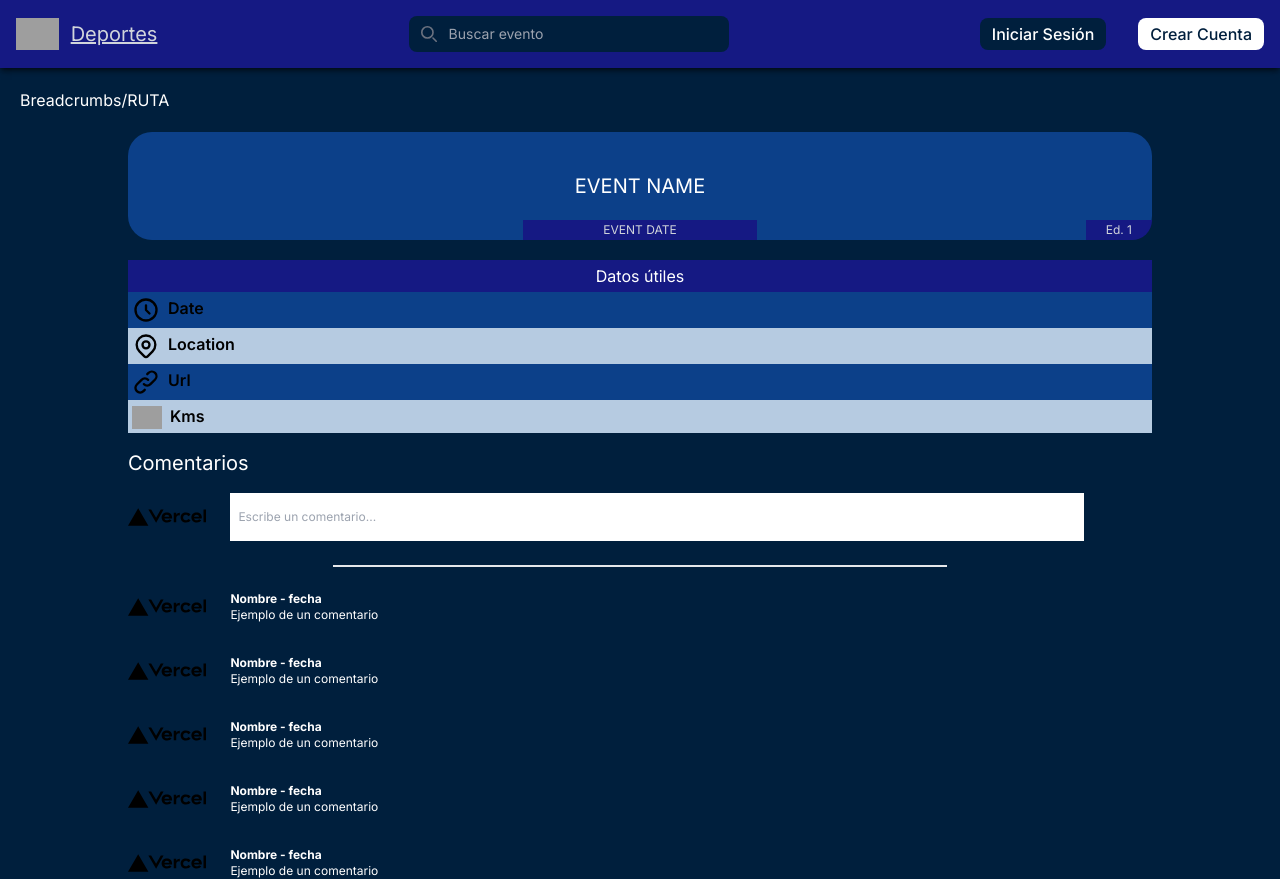
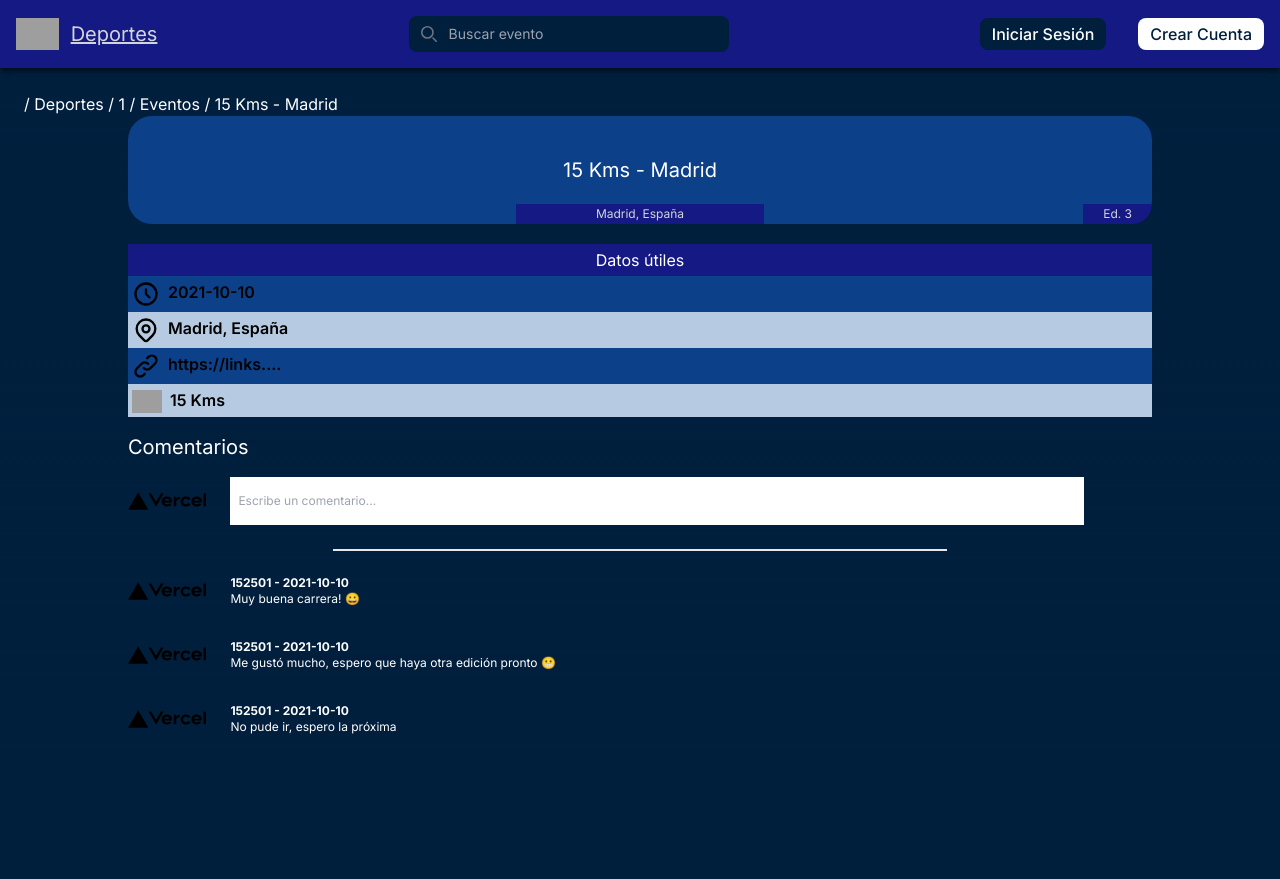
Before and after one commit to NahuelNGomez/Medalgram, a Next.js app in the folder src/frontend/medalgram/: page /sports/1/events/1 in a window 1280 px wide. After the commit the page ends 800 px from the top, so only its background shows below. Built offline with nearby package versions, Linux system fonts and the light colour scheme; grey boxes are pictures that could not be loaded.

Commit message:
add sports; events & comments mock

```diff
--- a/src/frontend/medalgram/src/app/sports/[id]/events/[id2]/page.tsx
+++ b/src/frontend/medalgram/src/app/sports/[id]/events/[id2]/page.tsx
@@ -1,24 +1,62 @@
+"use client"
 import Comments from "@/components/Comments";
 import NavegationBar from "@/components/NavegationBar";
 import PreviewEvent from "@/components/PreviewEvent";
+import Breadcrumbs from "@/components/Breadcrumbs";
 import Image from "next/image";
+import { useRouter } from "next/navigation";
+import { useEffect, useState } from "react";
+import { oneEventMock } from "@/objects/mocks/mock";
+import NavegationBarLogged from "@/components/NavegationBarLogged";
+
+interface SportProps {
+    params: { id: number, id2: number }
+}
+
+export default function Page({ params: { id, id2 } }: SportProps) {
+    const [event, setEvent] = useState<any>([]);
+    const [logged, setLogged] = useState(false);
+    // Params -> id de evento
+    // fetch events/{id_event}
+    // fetch events/{id_event}/comments
+
+    useEffect(() => {
+        setEvent(oneEventMock())
+    }, [])
 
 
+    const breadcrumb = [
+        {
+            title: 'Deportes',
+            url: '/sports'
+        },
+        {
+            title: id + ' / Eventos',
+            url: '/sports/' + id + '/events'
+        },
+        {
+            title: event.name,
+            url: '/sports/' + id + '/events' + id2
+        }
+    ];
 
-export default function Page({ params } :any) {
-
-    const {slug} = params;
-
+    useEffect(() => {
+        if (document === undefined) return;
+        if (document.cookie === 'username=True') {
+            setLogged(true);
+        }
+    }, [])
     return (
+        <main>
+            {
+                logged === true ? <NavegationBarLogged /> : <NavegationBar />
+            }
+            <Breadcrumbs items={breadcrumb} />
             <section className="flex flex-col justify-center items-center">
-            <NavegationBar />
-            <div className="flex flex-wrap justify-between p-5 w-full ">
-                <p>Breadcrumbs/RUTA</p>
-            </div>
                 <article className="flex flex-col bg-dark2/50 justify-center items-center w-4/5 py-10 relative rounded-3xl">
-                <h2 className="text-xl">EVENT NAME</h2>
-                <div className="absolute px-20 py-0.5 text-gray-300 text-xs bg-dark1 bottom-0 ">EVENT DATE</div>
-                <div className="absolute px-5 py-0.5 text-gray-300 text-xs bg-dark1 ml-4 bottom-0 right-0 rounded-br-3xl">Ed. 1</div>
+                    <h2 className="text-xl">{event.name}</h2>
+                    <div className="absolute px-20 py-0.5 text-gray-300 text-xs bg-dark1 bottom-0 ">{event.location}</div>
+                    <div className="absolute px-5 py-0.5 text-gray-300 text-xs bg-dark1 ml-4 bottom-0 right-0 rounded-br-3xl">Ed. {event.edition}</div>
                 </article>
                 <table className="w-4/5 mt-5">
                     <thead>
@@ -32,7 +70,7 @@ export default function Page({ params } :any) {
                                 <svg className=" inline mr-2 h-7 w-7 text-black" fill="none" viewBox="0 0 24 24" stroke="currentColor">
                                     <path stroke-linecap="round" stroke-linejoin="round" stroke-width="2" d="M12 8v4l3 3m6-3a9 9 0 11-18 0 9 9 0 0118 0z" />
                                 </svg>
-                            Date
+                                {event.date}
                             </td>
                         </tr>
                         <tr className="bg-dark3 text-black font-semibold">
@@ -41,7 +79,7 @@ export default function Page({ params } :any) {
                                     <path stroke-linecap="round" stroke-linejoin="round" stroke-width="2" d="M17.657 16.657L13.414 20.9a1.998 1.998 0 01-2.827 0l-4.244-4.243a8 8 0 1111.314 0z" />
                                     <path stroke-linecap="round" stroke-linejoin="round" stroke-width="2" d="M15 11a3 3 0 11-6 0 3 3 0 016 0z" />
                                 </svg>
-                            Location
+                                {event.location}
                             </td>
                         </tr>
                         <tr className="bg-dark2/50 text-black font-semibold">
@@ -49,13 +87,13 @@ export default function Page({ params } :any) {
                                 <svg className="inline mr-2 h-7 w-7" fill="none" viewBox="0 0 24 24" stroke="currentColor">
                                     <path stroke-linecap="round" stroke-linejoin="round" stroke-width="2" d="M13.828 10.172a4 4 0 00-5.656 0l-4 4a4 4 0 105.656 5.656l1.102-1.101m-.758-4.899a4 4 0 005.656 0l4-4a4 4 0 00-5.656-5.656l-1.1 1.1" />
                                 </svg>
-                            Url
+                                {event.url}
                             </td>
                         </tr>
                         <tr className="bg-dark3 text-black font-semibold">
                             <td className="p-1">
                                 <Image className="inline  mr-2" src="/distance.png" width={30} height={30} alt={""} />
-                            Kms
+                                {event.kms} Kms
                             </td>
                         </tr>
 
@@ -69,7 +107,7 @@ export default function Page({ params } :any) {
             </section>
 
 
-
+        </main>
 
     );
 }
--- a/src/frontend/medalgram/src/app/sports/[id]/events/page.tsx
+++ b/src/frontend/medalgram/src/app/sports/[id]/events/page.tsx
@@ -22,8 +22,8 @@ export default function Page({ params: { id } }: SportProps) {
             url: '/sports'
         },
         {
-            title: 1 + ' / Eventos',
-            url: '/sports/' + 1 + '/events'
+            title: id + ' / Eventos',
+            url: '/sports/' + id + '/events'
         }
     ];
 
@@ -47,6 +47,7 @@ export default function Page({ params: { id } }: SportProps) {
                 return (
                     <PreviewEvent
                         key={event.id}
+                        idSport={id}
                         id={event.id}
                         name={event.name}
                         location={event.location}
--- a/src/frontend/medalgram/src/app/sports/page.tsx
+++ b/src/frontend/medalgram/src/app/sports/page.tsx
@@ -61,6 +61,7 @@ export default function Sports() {
             return (
               <Sport
                 key={sport.id}
+                id={sport.id}
                 title={sport.name}
                 description={sport.description}
               />
--- a/src/frontend/medalgram/src/components/Comment.tsx
+++ b/src/frontend/medalgram/src/components/Comment.tsx
@@ -1,13 +1,13 @@
 import Image from "next/image";
 
-export default function Comment() {
+export default function Comment({id, content, date, idRunner}:any) {
 
     return (
         <article className="flex flex-wrap">
             <Image className="inline pr-6 w-[10%]" src="/vercel.svg" width={50} height={50} alt={""} />
             <div className="flex flex-col ">
-                <strong>Nombre - fecha </strong>
-                <p>Ejemplo de un comentario </p>
+                <strong>{idRunner} - {date} </strong>
+                <p>{content}</p>
             </div>
         </article>
     )
--- a/src/frontend/medalgram/src/components/Comments.tsx
+++ b/src/frontend/medalgram/src/components/Comments.tsx
@@ -1,8 +1,10 @@
 import Image from "next/image";
 import Comment from "@/components/Comment";
+import { commentsMock } from "@/objects/mocks/mock";
 
 export default function Comments() {
 
+    const comments = commentsMock();
 
 
     return (
@@ -16,11 +18,13 @@ export default function Comments() {
             <div className="border my-6 w-[60%]"></div>
             </div>
             <div className="flex flex-col gap-8 text-xs">
-            <Comment/>
-            <Comment/>
-            <Comment/>
-            <Comment/>
-            <Comment/>
+                {
+                    comments.map((comment:any) => {
+                        return (
+                            <Comment key={comment.id} content={comment.content} date={comment.date} idRunner={comment.idRunner}/>
+                        )
+                    })
+                }
             </div>
 
 
--- a/src/frontend/medalgram/src/components/PreviewEvent.tsx
+++ b/src/frontend/medalgram/src/components/PreviewEvent.tsx
@@ -3,7 +3,7 @@ import Breadcrumbs from "./Breadcrumbs";
 
 
 
-export default function PreviewEvent({ id, name, location, date }: any) {
+export default function PreviewEvent({ idSport, id, name, location, date }: any) {
 
     return (
 
@@ -16,7 +16,7 @@ export default function PreviewEvent({ id, name, location, date }: any) {
                     <p>Lugar: {location}</p>
                 </div>
                 <div className="flex justify-center items-center py-4">
-                    <Link href={`/sports/` + 2 + '/events/' + 1} className="nav-link link-body-emphasis active" aria-current="page">
+                    <Link href={`/sports/` + idSport + '/events/' + id} className="nav-link link-body-emphasis active" aria-current="page">
                         <div className="flex flex-wrap justify-center items-center px-8 py-3 text-xs text-gray-300 text-xl bg-dark1">Más información
                             <svg className="pl-3 w-6 text-white" fill="none" viewBox="0 0 24 24" stroke="currentColor">
                                 <path strokeLinecap="round" strokeLinejoin="round" strokeWidth="2" d="M14 5l7 7m0 0l-7 7m7-7H3" />
--- a/src/frontend/medalgram/src/components/Sport.tsx
+++ b/src/frontend/medalgram/src/components/Sport.tsx
@@ -3,8 +3,9 @@ import Link from "next/link";
 interface componentsArgs {
     title: string;
     description: string;
+    id: number;
 }
-export default function Sport({ title, description }: componentsArgs) {
+export default function Sport({id, title, description }: componentsArgs) {
 
     const sportId = 1; // Modificable con la id del deporte - request api
 
@@ -12,7 +13,7 @@ export default function Sport({ title, description }: componentsArgs) {
         <article className="col-span-1 border">
             <div className="flex justify-center items-center bg-dark1 w-full text-s p-2"><h3>{title}</h3></div>
             <div className="bg-dark3 w-full flex flex-col justify-center text-xs items-center"><p className="text-black p-3">{description}</p>
-                <Link href={`/sports/${sportId}/events`} className="nav-link link-body-emphasis active" aria-current="page">
+                <Link href={`/sports/${id}/events`} className="nav-link link-body-emphasis active" aria-current="page">
                     <div className="flex flex-wrap justify-center items-center px-8 py-0.5 rounded-3xl text-xs text-gray-300 text-xl bg-dark1">Ver carreras
                         <svg className="pl-3 w-6 text-white" fill="none" viewBox="0 0 24 24" stroke="currentColor">
                             <path strokeLinecap="round" strokeLinejoin="round" strokeWidth="2" d="M14 5l7 7m0 0l-7 7m7-7H3" />
--- a/src/frontend/medalgram/src/objects/mocks/mock.tsx
+++ b/src/frontend/medalgram/src/objects/mocks/mock.tsx
@@ -13,18 +13,30 @@ export function logoutMock (router: any) {
 
 export function sportMock () {
     return [
-        { id: "1", name: "Deporte 1", description: "Descripcion Deporte 1" },
-        { id: "2", name: "Deporte 2", description: "Descripcion Deporte 2" },
-        { id: "3", name: "Deporte 3", description: "Descripcion Deporte 3" },
-        { id: "4", name: "Deporte 4", description: "Descripcion Deporte 4" },
+        { id: 1, name: "Deporte 1", description: "Descripcion Deporte 1" },
+        { id: 2, name: "Deporte 2", description: "Descripcion Deporte 2" },
+        { id: 3, name: "Deporte 3", description: "Descripcion Deporte 3" },
+        { id: 4, name: "Deporte 4", description: "Descripcion Deporte 4" },
       ]
 }
 
 export function eventsMock() {
     return [
-        { idSport: "1", id: "1",name: "8 kms - Florencia", location: "Florencia, Italia", date: "2022-10-23" },
-        { idSport: "1", id: "2",name: "10 kms - Oslo", location: "Oslo, Noruega", date: "2023-11-09" },
-        { idSport: "1", id: "3",name: "12 Kms - San Francisco", location: "San francisco, EEUU", date: "2024-5-20" },
-        { idSport: "1", id: "4",name: "15 Kms - Madrid", location: "Madrid, España", date: "2021-10-10" },
+        { idSport: "12", id: "1",name: "8 kms - Florencia", location: "Florencia, Italia", date: "2022-10-23" },
+        { idSport: "22", id: "2",name: "10 kms - Oslo", location: "Oslo, Noruega", date: "2023-11-09" },
+        { idSport: "32", id: "3",name: "12 Kms - San Francisco", location: "San francisco, EEUU", date: "2024-5-20" },
+        { idSport: "42", id: "4",name: "15 Kms - Madrid", location: "Madrid, España", date: "2021-10-10" },
       ]
 }
+
+export function oneEventMock() {
+    return (
+        { idSport: "1", id: "4",name: "15 Kms - Madrid", location: "Madrid, España", date: "2021-10-10", url: "https://links....", kms: "15", edition: "3"}
+    )}
+
+    export function commentsMock() {
+        return [
+            { idEvent: "1", idComment: "4",idRunner: "152501", content: "Muy buena carrera! 😀", date: "2021-10-10"},
+            { idEvent: "1", idComment: "4",idRunner: "152501", content: "Me gustó mucho, espero que haya otra edición pronto 😬", date: "2021-10-10"},
+            { idEvent: "1", idComment: "4",idRunner: "152501", content: "No pude ir, espero la próxima", date: "2021-10-10"}
+        ]}
```
Lines whose indentation alone changed are shown as unchanged.
